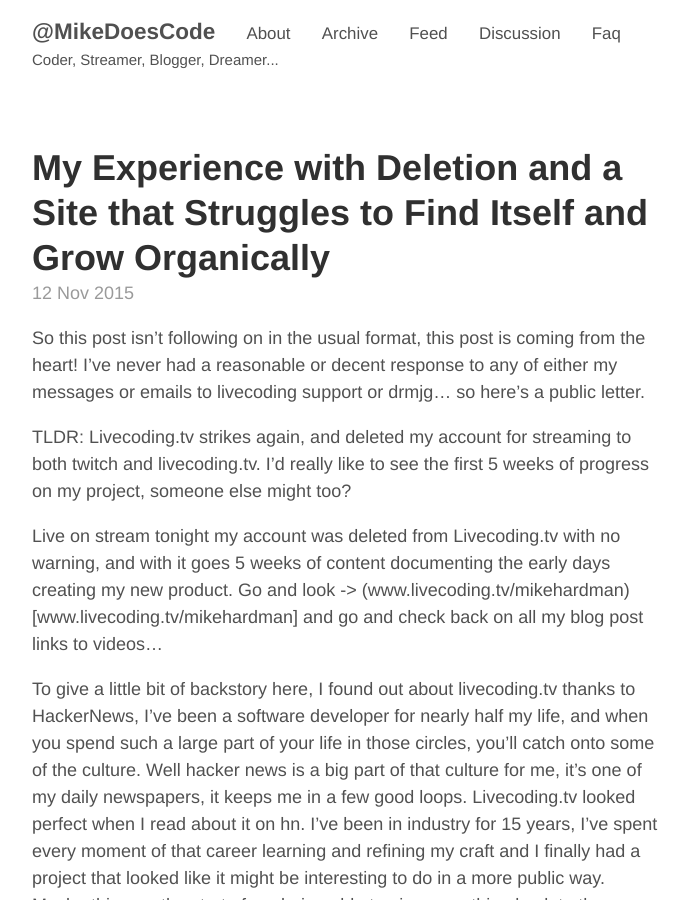
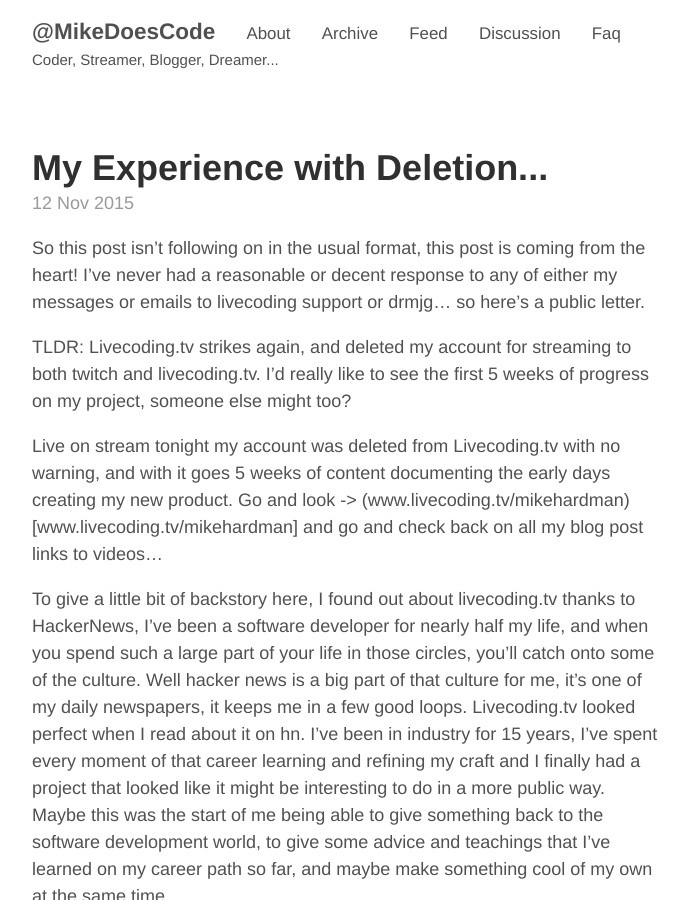
Before and after one commit to MikeHardman/mikehardman.github.io, a Jekyll site: the page built from _posts/2015-11-12-My-Experience-With-Deletion.md, in a window 1280 px wide and 900 px high. Shown: the whole window, without its empty margins (293-981 px from the left). Built offline with Jekyll 4.4.1, drawn with Linux system fonts in a browser that asks for light colours; comment, search, counter and statistics services are not loaded.

Commit message:
Fixing title.

```diff
--- a/_posts/2015-11-12-My-Experience-With-Deletion.md
+++ b/_posts/2015-11-12-My-Experience-With-Deletion.md
@@ -1,5 +1,5 @@
 ---
-title: My Experience with Deletion and a Site that Struggles to Find Itself and Grow Organically
+title: My Experience with Deletion...
 layout: post
 comments: True
 ---
```
